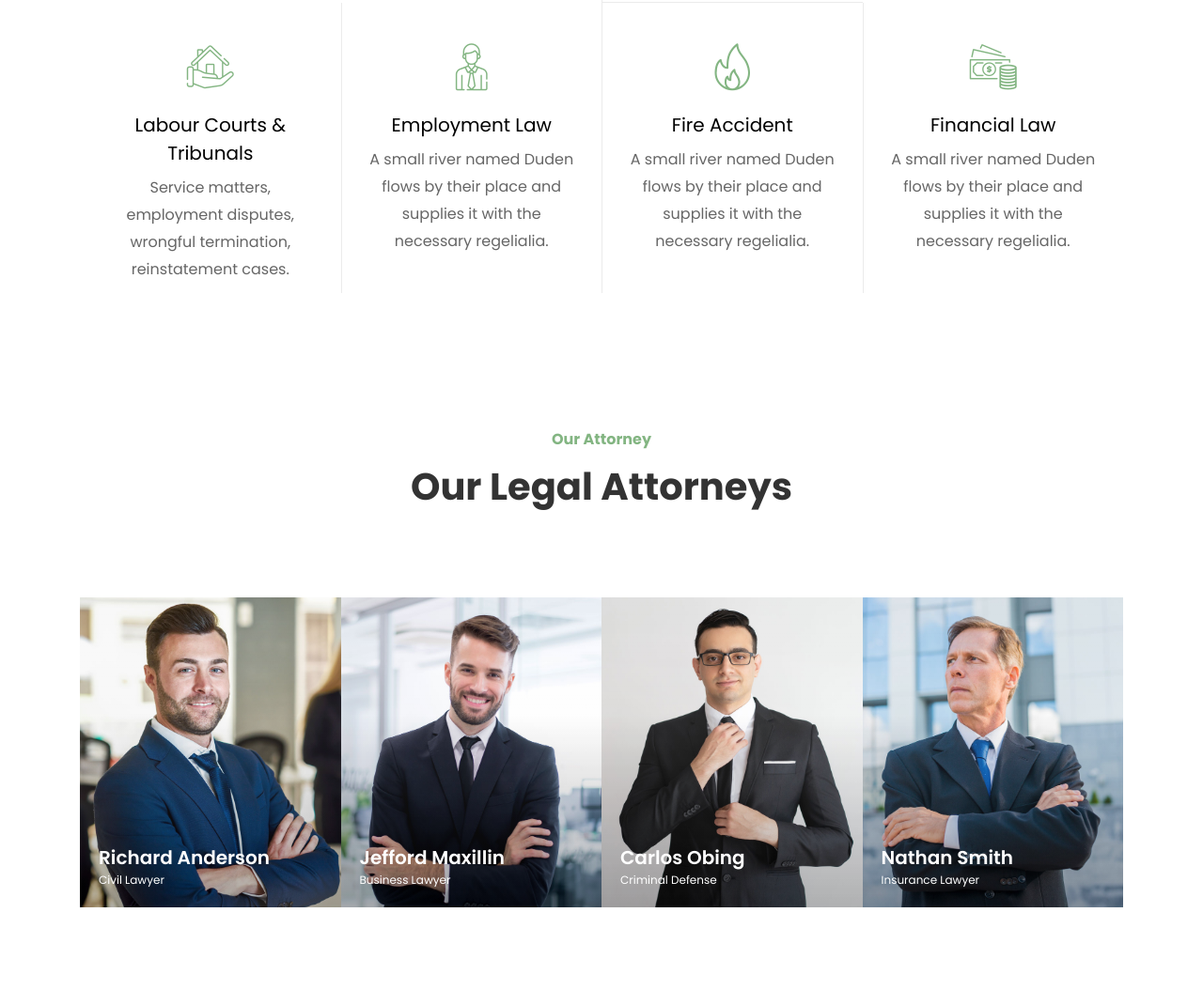
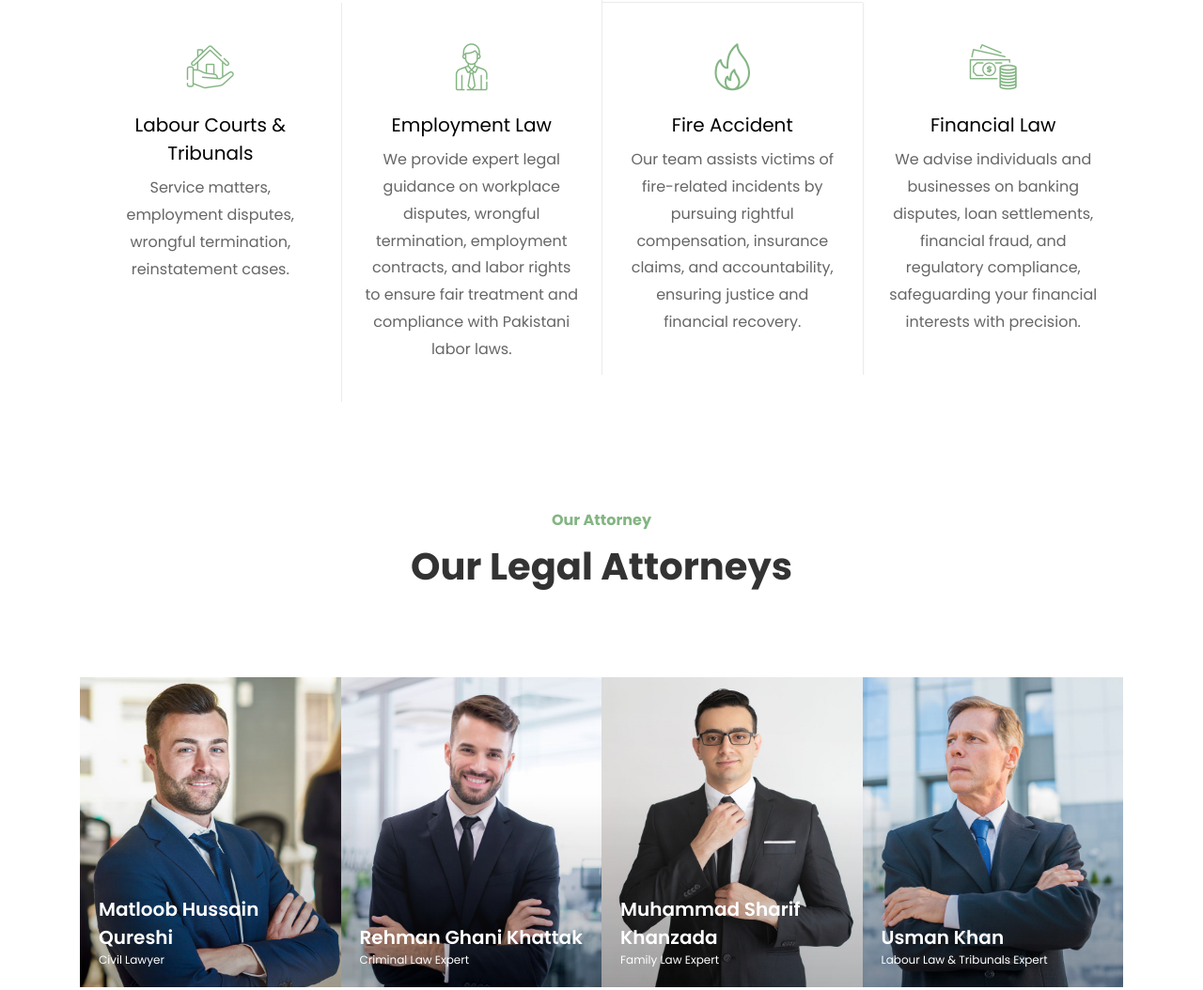
Before and after one commit to waqasahmed09/mrb-law-firm, a plain HTML site: page index.html in a window 1280 px wide. Shown: the part 2189-3243 px from the top of the page at 94% size. Drawn offline with Linux system fonts and the light colour scheme; some packages are replaced by stand-ins of ours; no server answers; files whose address does not match are found by name; a web font is replaced by a local one.

```diff
--- a/index.html
+++ b/index.html
@@ -99,7 +99,7 @@
     		<div class="row d-flex">
     			<div class="col-md-6 d-flex">
     				<div class="img img-video d-flex align-self-stretch align-items-center justify-content-center justify-content-md-end" style="background-image:url(images/about.jpg);">
-    					<a href="https://vimeo.com/45830194" class="icon-video popup-vimeo d-flex justify-content-center align-items-center">
+    					<a href="https://www.pexels.com/download/video/7773313/" class="icon-video popup-vimeo d-flex justify-content-center align-items-center">
     						<span class="icon-play"></span>
     					</a>
     				</div>
@@ -183,7 +183,7 @@
         				<span class="flaticon-employee"></span>
         			</div>
         			<h3><a href="#">Employment Law</a></h3>
-        			<p>A small river named Duden flows by their place and supplies it with the necessary regelialia.</p>
+        			<p>We provide expert legal guidance on workplace disputes, wrongful termination, employment contracts, and labor rights to ensure fair treatment and compliance with Pakistani labor laws.</p>
         		</div>
         	</div>
         	<div class="col-md-3 text-center">
@@ -192,7 +192,7 @@
         				<span class="flaticon-fire"></span>
         			</div>
         			<h3><a href="#">Fire Accident</a></h3>
-        			<p>A small river named Duden flows by their place and supplies it with the necessary regelialia.</p>
+        			<p>Our team assists victims of fire-related incidents by pursuing rightful compensation, insurance claims, and accountability, ensuring justice and financial recovery.</p>
         		</div>
         	</div>
         	<div class="col-md-3 text-center">
@@ -201,7 +201,7 @@
         				<span class="flaticon-money"></span>
         			</div>
         			<h3><a href="#">Financial Law</a></h3>
-        			<p>A small river named Duden flows by their place and supplies it with the necessary regelialia.</p>
+        			<p>We advise individuals and businesses on banking disputes, loan settlements, financial fraud, and regulatory compliance, safeguarding your financial interests with precision.</p>
         		</div>
         	</div>
         </div>
@@ -222,20 +222,20 @@
 	            <div class="flipper">
 	              <div class="front" style="background-image: url(/images/person_1.jpg);">
 	                <div class="box">
-	                  <h2>Richard Anderson</h2>
+	                  <h2>Matloob Hussain Qureshi</h2>
 	                  <p>Civil Lawyer</p>
 	                </div>
 	              </div>
 	              <div class="back">
 	                <!-- back content -->
 	                <blockquote>
-	                  <p>&ldquo;Even the all-powerful Pointing has no control about the blind texts it is an almost unorthographic life One day however a small line of blind text &rdquo;</p>
+	                  <p>&ldquo; Our attorney handles property, contract, family, and inheritance matters with skill and dedication, ensuring clients get fair and effective legal solutions. &rdquo;</p>
 	                </blockquote>
 	                <div class="author d-flex">
 	                  <div class="image align-self-center">
 	                    <img src="images/person_1.jpg" alt="">
 	                  </div>
-	                  <div class="name align-self-center ml-3">Richard Anderson <span class="position">Civil Lawyer</span></div>
+	                  <div class="name align-self-center ml-3">Matloob Hussain Qureshi <span class="position">Civil Lawyer</span></div>
 	                </div>
 	              </div>
 	            </div>
@@ -246,20 +246,20 @@
 	            <div class="flipper">
 	              <div class="front" style="background-image: url(/images/person_2.jpg);">
 	                <div class="box">
-	                  <h2>Jefford Maxillin</h2>
-	                  <p>Business Lawyer</p>
+	                  <h2>Rehman Ghani Khattak</h2>
+	                  <p>Criminal Law Expert </p>
 	                </div>
 	              </div>
 	              <div class="back">
 	                <!-- back content -->
 	                <blockquote>
-	                  <p>&ldquo;Even the all-powerful Pointing has no control about the blind texts it is an almost unorthographic life One day however a small line of blind text &rdquo;</p>
+	                  <p>&ldquo;Specializes in criminal cases including bail, trial defense, and appeals, ensuring strong representation and protection of clients’ rights. &rdquo;</p>
 	                </blockquote>
 	                <div class="author d-flex">
 	                  <div class="image align-self-center">
 	                    <img src="images/person_2.jpg" alt="">
 	                  </div>
-	                  <div class="name align-self-center ml-3">Jefford Maxillin<span class="position">Business Lawyer</span></div>
+	                  <div class="name align-self-center ml-3">Rehman Ghani Khattak <span class="position">Criminal Law Expert </span></div>
 	                </div>
 	              </div>
 	            </div>
@@ -270,20 +270,20 @@
 	            <div class="flipper">
 	              <div class="front" style="background-image: url(/images/person_3.jpg);">
 	                <div class="box">
-	                  <h2>Carlos Obing</h2>
-	                  <p>Criminal Defense</p>
+	                  <h2>Muhammad Sharif Khanzada</h2>
+	                  <p>Family Law Expert</p>
 	                </div>
 	              </div>
 	              <div class="back">
 	                <!-- back content -->
 	                <blockquote>
-	                  <p>&ldquo;Even the all-powerful Pointing has no control about the blind texts it is an almost unorthographic life One day however a small line of blind text &rdquo;</p>
+	                  <p>&ldquo;Handles divorce, child custody, inheritance, and other family disputes with care and commitment, ensuring fair solutions for clients. &rdquo;</p>
 	                </blockquote>
 	                <div class="author d-flex">
 	                  <div class="image align-self-center">
 	                    <img src="images/person_3.jpg" alt="">
 	                  </div>
-	                  <div class="name align-self-center ml-3">Carlos Obing <span class="position">Criminal Defense</span></div>
+	                  <div class="name align-self-center ml-3">Muhammad Sharif Khanzada <span class="position">Family Law Expert</span></div>
 	                </div>
 	              </div>
 	            </div>
@@ -294,20 +294,20 @@
 	            <div class="flipper">
 	              <div class="front" style="background-image: url(/images/person_4.jpg);">
 	                <div class="box">
-	                  <h2>Nathan Smith</h2>
-	                  <p>Insurance Lawyer</p>
+	                  <h2>Usman Khan </h2>
+	                  <p>Labour Law & Tribunals Expert</p>
 	                </div>
 	              </div>
 	              <div class="back">
 	                <!-- back content -->
 	                <blockquote>
-	                  <p>&ldquo;Even the all-powerful Pointing has no control about the blind texts it is an almost unorthographic life One day however a small line of blind text &rdquo;</p>
+	                  <p>&ldquo;represents clients in labour courts and tribunals, dealing with employment disputes, wrongful termination, and workplace rights with dedication. &rdquo;</p>
 	                </blockquote>
 	                <div class="author d-flex">
 	                  <div class="image align-self-center">
 	                    <img src="images/person_4.jpg" alt="">
 	                  </div>
-	                  <div class="name align-self-center ml-3">Nathan Smith <span class="position">Insurance Lawyer</span></div>
+	                  <div class="name align-self-center ml-3">Usman Khan <span class="position">Labour Law & Tribunals Expert</span></div>
 	                </div>
 	              </div>
 	            </div>
```
Also changed, not shown: images/about.jpg.
